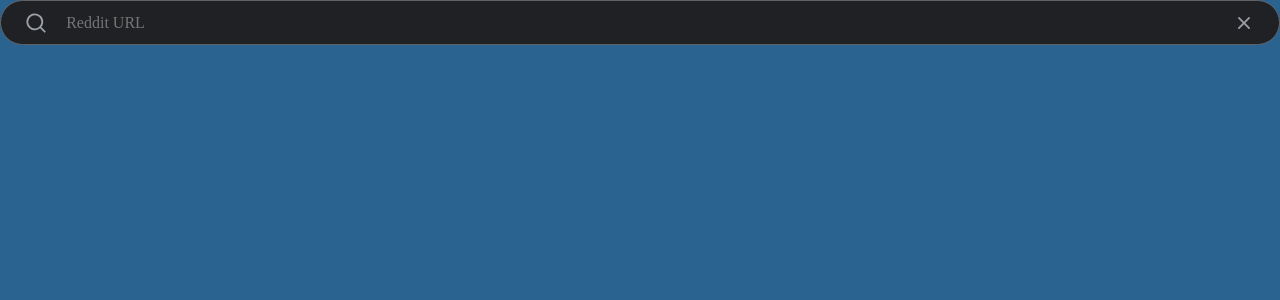
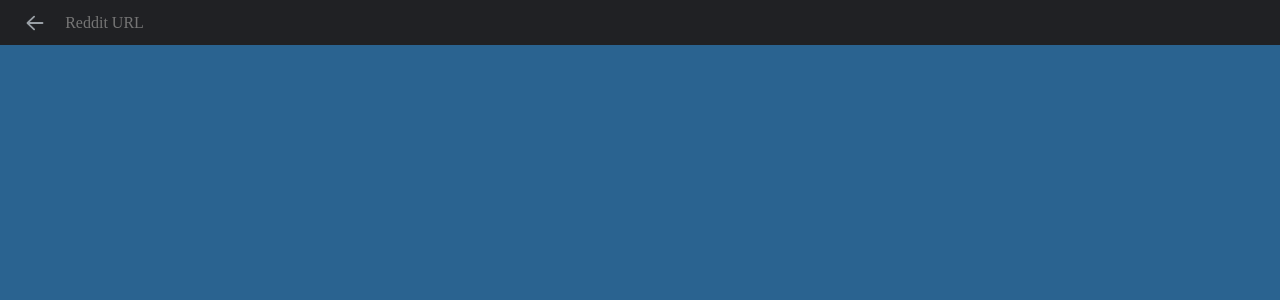
Before and after one commit to eliassebastian/vitrum-frontend, a Next.js app: page / in a window 1280 px wide. Both pictures are taken after a click on the button "Search". Shown: the top 300 px of the page. Built offline with nearby package versions, Linux system fonts and the light colour scheme.

Commit message:
fix: touch screen expanded search logic

```diff
--- a/components/search/SearchBarNew/SearchBarNew.module.scss
+++ b/components/search/SearchBarNew/SearchBarNew.module.scss
@@ -3,9 +3,9 @@
   position: relative;
   display: flex;
   flex-direction: column;
+  margin: 1rem;
   width: 100%;
-  max-width: 60vw;
-  padding: 0 10vw;
+  max-width: 700px;
 }
 
 .form__focused {
@@ -33,28 +33,11 @@
 }
 
 .wrapper__focused {
-
-}
-
-.left__button {
   display: flex;
-  align-items: center;
-  padding: 0.65rem 1rem 0.65rem 1.45rem;
-  //margin-top: -5px;
-
-  //div {
-  //  margin: auto;
-  //}
-
-  span {
-    display: inline-block;
-    fill: currentColor;
-    height: 24px;
-    line-height: 24px;
-    position: relative;
-    width: 24px;
-    color: #9aa0a6;
-  }
+  flex: none;
+  width: 100%;
+  height: 45px;
+  background-color: #202124;
 }
 
 .input {
@@ -68,22 +51,13 @@
   -webkit-tap-highlight-color: transparent;
   font-size: 1rem;
   overflow-y: hidden;
-
-  @media only screen and (pointer: coarse) and (hover: none) {
-    pointer-events: none;
-  }
-
+  padding-right: 1.25rem;
 }
 
 .clear__button {
   display: flex;
   align-items: center;
   padding: 0.65rem 1.45rem 0.65rem 1rem;
-  //margin-top: -5px;
-
-  //div {
-  //  margin: auto;
-  //}
 
   span {
     display: inline-block;
@@ -95,3 +69,19 @@
     color: #9aa0a6;
   }
 }
+
+.left__button {
+  display: flex;
+  align-items: center;
+  padding: 0.65rem 1rem 0.65rem 1.45rem;
+
+  span {
+    display: inline-block;
+    fill: currentColor;
+    height: 24px;
+    line-height: 24px;
+    position: relative;
+    width: 24px;
+    color: #9aa0a6;
+  }
+}
--- a/components/search/SearchBarNew/index.tsx
+++ b/components/search/SearchBarNew/index.tsx
@@ -1,12 +1,27 @@
 import styles from "./SearchBarNew.module.scss";
-import {useEffect, useRef, useState} from "react";
+import {FormEvent, MouseEvent, useRef, useState} from "react";
 
 const SearchBarNew = () => {
   const [focused, setFocused] = useState(false);
+  const [isEmpty, setEmptyState] = useState(true);
   const ref = useRef<HTMLInputElement>(null);
 
-  const onFocus = (event: { preventDefault: () => void; stopPropagation: () => void; }) => {
-    if (!ref.current || focused) return
+  const handleChange = (event: FormEvent<HTMLInputElement>) => {
+    const value = event.currentTarget.value;
+
+    if (value.length > 0 && isEmpty) {
+      setEmptyState(false)
+      return
+    }
+
+    if (value.length === 0 && !isEmpty) {
+      setEmptyState(true)
+      return
+    }
+  }
+
+  const onFocus = (event: FormEvent) => {
+    if (!ref.current || focused || window.matchMedia("(pointer: fine), (hover: hover)").matches) return
     event.preventDefault();
     event.stopPropagation();
 
@@ -15,21 +30,29 @@ const SearchBarNew = () => {
     window.scrollTo(0,0);
   }
 
-  // useEffect(() => {
-  //   if (ref.current && focused) {
-  //     window.scrollTo(0,0);
-  //   }
-  // }, [focused])
+  const onBlur = (event: FormEvent) => {
+    if (!ref.current || !focused) return
+    setFocused(false);
+    ref.current.blur();
+  }
+
+  const clearValue = (event: MouseEvent<HTMLButtonElement>) => {
+    if (!ref.current) return;
+    setEmptyState(true);
+    ref.current.focus({preventScroll: true});
+    ref.current.value = "";
+  }
 
   return (
     <form className={`${ focused ? styles.form__focused : styles.form }`} action={"/search"} role={"search"} method={"GET"}>
-      <div className={`${ focused ? styles.wrapper : styles.wrapper }`}>
+      <div className={`${ focused ? styles.wrapper__focused : styles.wrapper }`}>
+        {
+          !focused &&
           <button
             className={styles.left__button}
             aria-label={"Search"}
             type={"button"}
             onClick={onFocus}
-          tabIndex={-1}
           >
             <span>
               <svg xmlns="http://www.w3.org/2000/svg" viewBox="0 0 20 20">
@@ -37,6 +60,23 @@ const SearchBarNew = () => {
               </svg>
             </span>
           </button>
+        }
+
+        {
+          focused &&
+          <button
+            className={styles.left__button}
+            aria-label={"Back"}
+            type={"button"}
+            onClick={onBlur}
+          >
+            <span>
+              <svg xmlns="http://www.w3.org/2000/svg" viewBox="0 0 20 20">
+                <path d="M17 10a.75.75 0 01-.75.75H5.612l4.158 3.96a.75.75 0 11-1.04 1.08l-5.5-5.25a.75.75 0 010-1.08l5.5-5.25a.75.75 0 111.04 1.08L5.612 9.25H16.25A.75.75 0 0117 10z"/>
+              </svg>
+            </span>
+          </button>
+        }
 
         <input
           ref={ref}
@@ -49,17 +89,17 @@ const SearchBarNew = () => {
           autoCorrect={"off"}
           placeholder={"Reddit URL"}
           spellCheck={"false"}
-          //onClick={onFocus}
-          // onChange={handleChange}
-          //onFocus={onFocus}
+          onChange={handleChange}
+          onPointerDown={onFocus}
         />
 
+        {
+          !isEmpty &&
           <button
             className={styles.clear__button}
             aria-label={"Clear Search"}
             type={"button"}
-          //onClick={clearValue}
-          tabIndex={-1}
+            onClick={clearValue}
           >
             <span>
               <svg xmlns="http://www.w3.org/2000/svg" viewBox="0 0 20 20">
@@ -67,7 +107,7 @@ const SearchBarNew = () => {
               </svg>
             </span>
           </button>
-
+        }
       </div>
       {/*buttons - hide on focus*/}
       <div>
```
Lines whose indentation alone changed are shown as unchanged.
